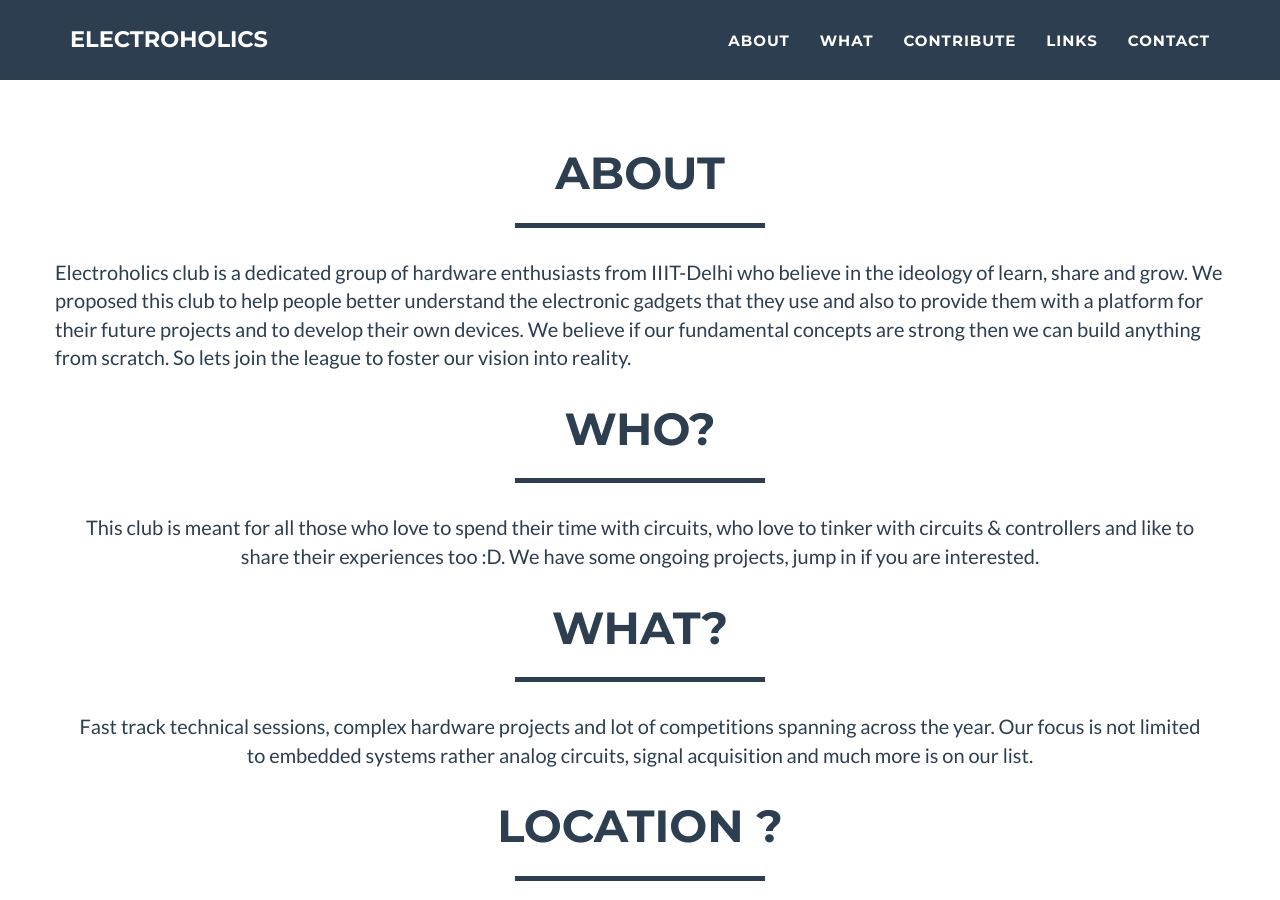
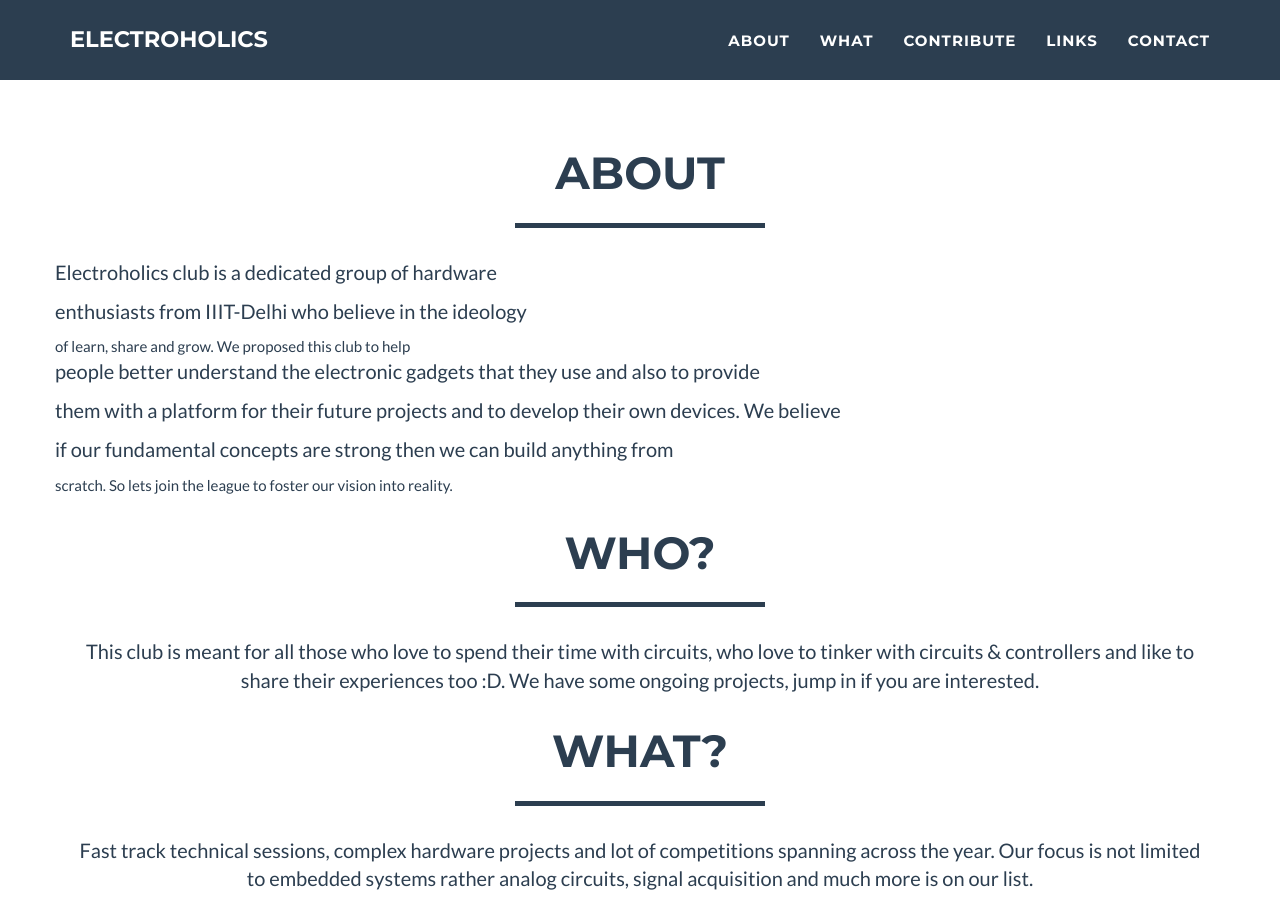
Before and after one commit to Electroholics/previous-website, a Jekyll site: the page built from index.html, in a window 1280 px wide and 900 px high, scrolled down 727 px. Built offline with Jekyll 4.4.1, drawn with Linux system fonts in a browser that asks for light colours.

Commit message:
reverted to previos file

```diff
--- a/_includes/portfolio_grid.html
+++ b/_includes/portfolio_grid.html
@@ -9,7 +9,7 @@
                 </div>
             </div>
             <div class="row">
-             <p>Electroholics club is a dedicated group of hardware enthusiasts from IIIT-Delhi who believe in the ideology of learn, share and grow. We proposed this club to help people better understand the electronic gadgets that they use and also to provide them with a platform for their future projects and to develop their own devices. We believe if our fundamental concepts are strong then we can build anything from scratch. So lets join the league to foster our vision into reality.</p>
+             <p>Electroholics club is a dedicated group of hardware</p> <p>enthusiasts from IIIT-Delhi who believe in the ideology</p> of learn, share and grow. We proposed this club to help<p> people better understand the electronic gadgets that they use and also to provide</p><p> them with a platform for their future projects and to develop their own devices. We believe </p><p>if our fundamental concepts are strong then we can build anything from </p>scratch. So lets join the league to foster our vision into reality.</p>
 	<div class="col-lg-12 text-center" id="what">
 <br>
 <h2>Who?</h2>
```
